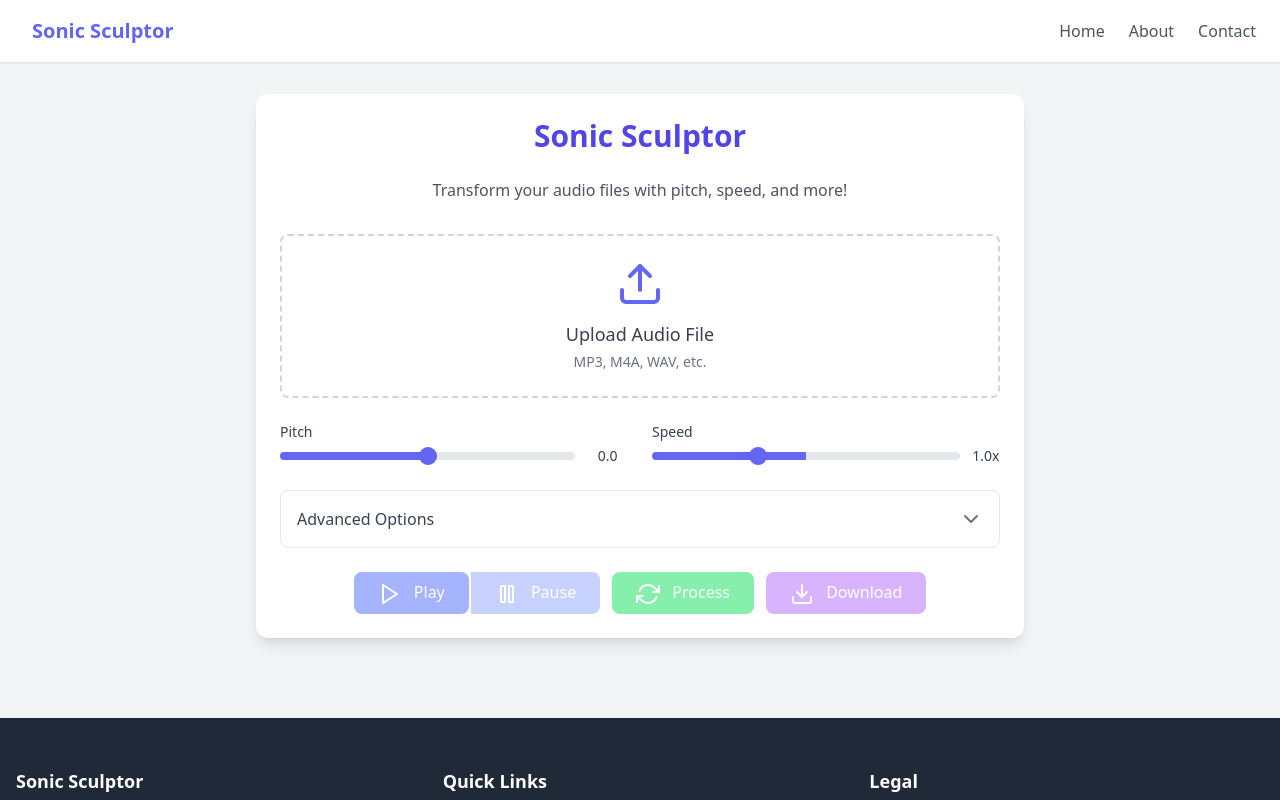
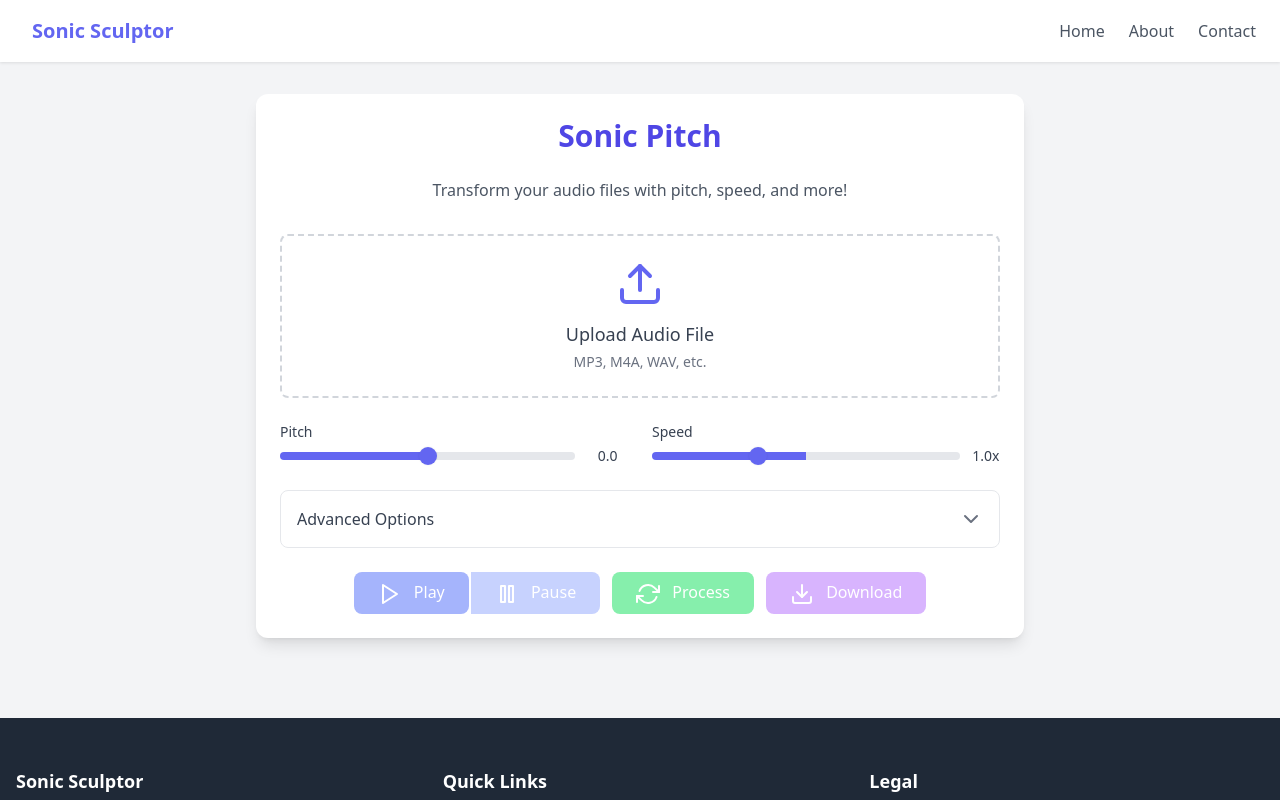
Before and after one commit to maxwellsamon40/ScrewBrowser, a plain HTML site: page index.html in a window 1280 px wide. Shown: the top 800 px of the page. Drawn offline with nearby package versions, Linux system fonts and the light colour scheme.

Commit message:
esta bem

```diff
--- a/index.html
+++ b/index.html
@@ -14,7 +14,7 @@
 
     <main class="container mx-auto px-4 py-8">
         <div class="max-w-3xl mx-auto bg-white rounded-xl shadow-lg overflow-hidden p-6">
-            <h1 class="text-3xl font-bold text-center text-indigo-600 mb-6">Sonic Sculptor</h1>
+            <h1 class="text-3xl font-bold text-center text-indigo-600 mb-6">Sonic Pitch</h1>
             <p class="text-gray-600 text-center mb-8">Transform your audio files with pitch, speed, and more!</p>
 
             <div class="space-y-6">
```
